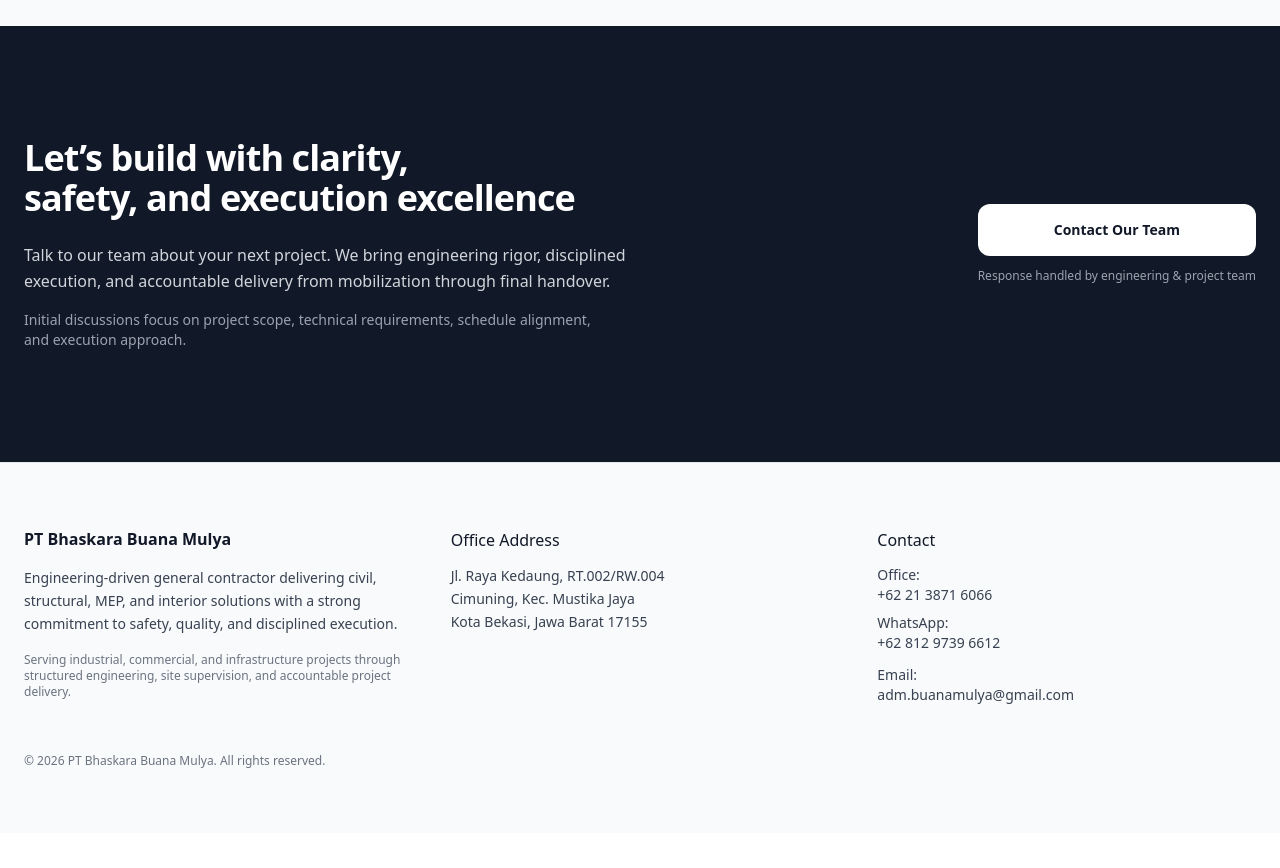
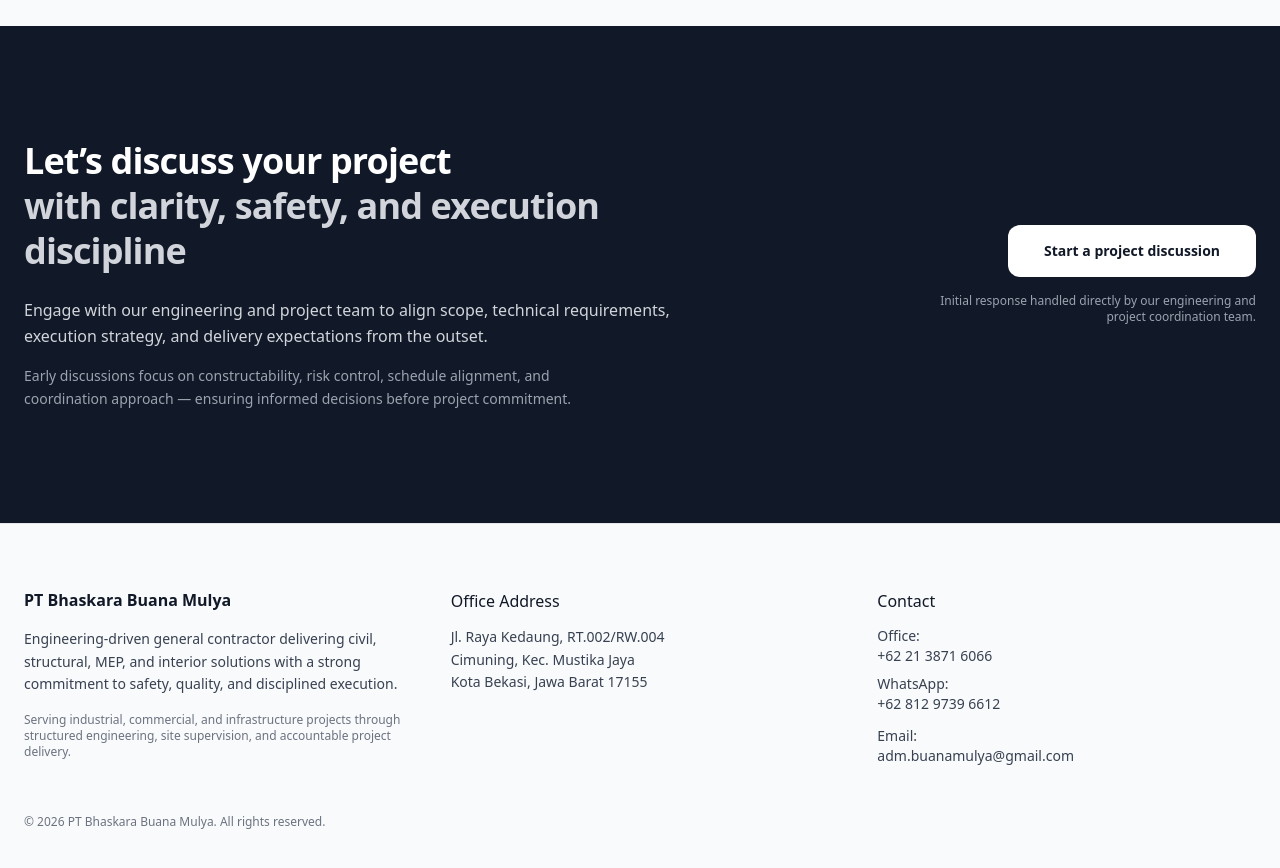
Before and after one commit to herlan-syihabudin/Bhaskara, a Next.js app: page / in a window 1280 px wide. Shown: the part 4700-5568 px from the top of the page. Before the commit the page ends 5533 px from the top, so only its background shows below. Built offline with nearby package versions, Linux system fonts and the light colour scheme.

Commit message:
Update CallToAction.tsx

```diff
--- a/components/home/CallToAction.tsx
+++ b/components/home/CallToAction.tsx
@@ -1,49 +1,54 @@
+import Link from "next/link";
+
 export default function CallToAction() {
   return (
     <section className="bg-gray-900 text-white">
       <div className="container-bbm py-28">
-        <div className="flex flex-col gap-10 lg:flex-row lg:items-center lg:justify-between">
+        <div className="flex flex-col gap-12 lg:flex-row lg:items-center lg:justify-between">
 
-          {/* COPY */}
+          {/* ================= COPY ================= */}
           <div className="max-w-2xl">
-            <h2 className="text-white">
-              Let’s build with clarity,
-              <span className="block">
-                safety, and execution excellence
+            <h2 className="text-white leading-tight">
+              Let’s discuss your project
+              <span className="block text-gray-300">
+                with clarity, safety, and execution discipline
               </span>
             </h2>
 
             <p className="mt-6 text-gray-300 leading-relaxed">
-              Talk to our team about your next project. We bring engineering
-              rigor, disciplined execution, and accountable delivery from
-              mobilization through final handover.
+              Engage with our engineering and project team to align
+              scope, technical requirements, execution strategy,
+              and delivery expectations from the outset.
             </p>
 
-            {/* ➕ Expectation clarity (TAMBAHAN HALUS) */}
-            <p className="mt-4 text-sm text-gray-400 max-w-xl">
-              Initial discussions focus on project scope, technical requirements,
-              schedule alignment, and execution approach.
+            {/* EXPECTATION SETTING */}
+            <p className="mt-4 text-sm text-gray-400 max-w-xl leading-relaxed">
+              Early discussions focus on constructability, risk control,
+              schedule alignment, and coordination approach — ensuring
+              informed decisions before project commitment.
             </p>
           </div>
 
-          {/* CTA */}
-          <div className="flex flex-col gap-3">
-            <a
+          {/* ================= CTA ================= */}
+          <div className="flex flex-col gap-4 items-start lg:items-end">
+            <Link
               href="/contact"
               className="inline-flex items-center justify-center
-                         px-8 py-4 bg-white text-gray-900
+                         px-9 py-4 bg-white text-gray-900
                          text-sm font-semibold rounded-xl
-                         hover:bg-gray-100 transition
-                         hover:-translate-y-0.5"
+                         transition-all duration-200
+                         hover:bg-gray-100 hover:-translate-y-0.5"
             >
-              Contact Our Team
-            </a>
+              Start a project discussion
+            </Link>
 
-            {/* ➕ Micro trust (TAMBAHAN) */}
-            <p className="text-xs text-gray-400 text-center">
-              Response handled by engineering & project team
-            </p>
+            {/* TRUST MICROCOPY */}
+            <div className="text-xs text-gray-400 text-left lg:text-right max-w-xs">
+              Initial response handled directly by our engineering
+              and project coordination team.
+            </div>
           </div>
+
         </div>
       </div>
     </section>
```
